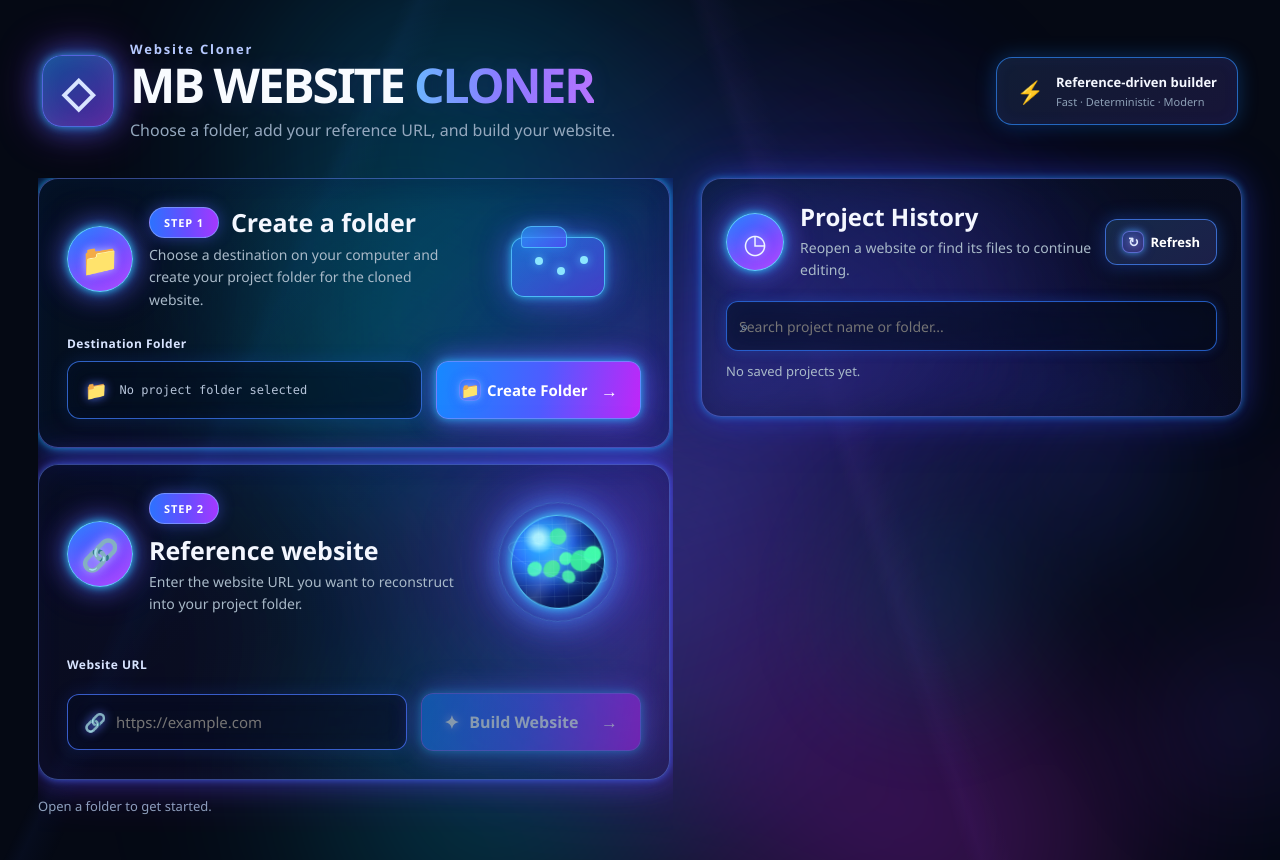
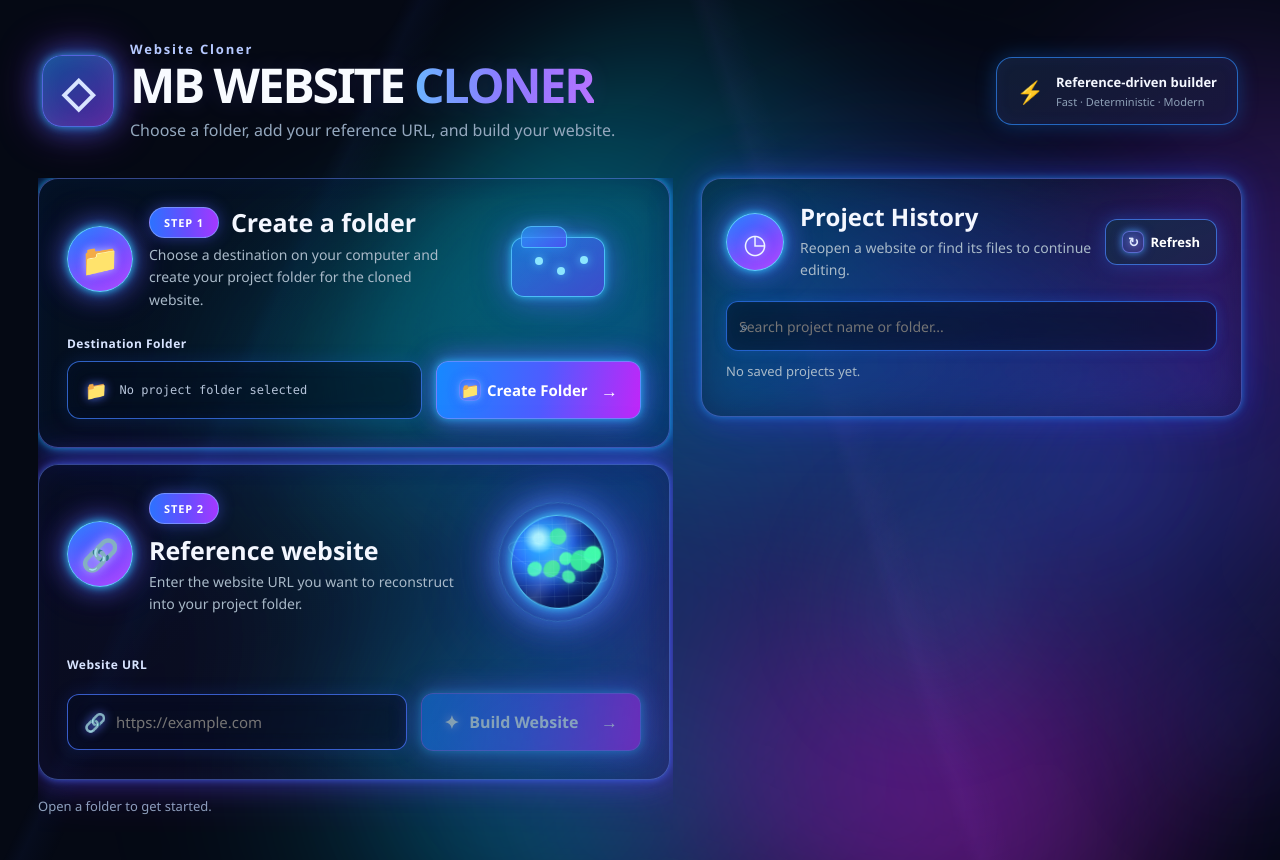
Before and after one commit to marcelino09327228053-stack/website-cloner, a FastAPI app: page / in a window 1280 px wide. Run offline with FastAPI, Linux system fonts and the light colour scheme; data that the repository does not hold is empty.

Commit message:
Automatic pre-AI-edit checkpoint

```diff
--- a/static/style.css
+++ b/static/style.css
@@ -1039,19 +1039,22 @@ body::after{
   content:"";
   position:fixed;
   z-index:-2;
-  width:70vw;
-  height:70vw;
-  left:-15vw;
-  top:-20vw;
-  border-radius:50%;
+  width:100vw;
+  height:90vw;
+  left:-20vw;
+  top:-22vw;
+  border-radius:46%;
   pointer-events:none;
   background:
-    radial-gradient(circle at 35% 35%,rgba(0,187,255,.34),transparent 34%),
-    radial-gradient(circle at 66% 48%,rgba(75,82,255,.32),transparent 38%),
-    radial-gradient(circle at 52% 72%,rgba(184,45,255,.28),transparent 36%);
-  filter:blur(70px);
-  opacity:.9;
-  animation:ambientLightMove 15s ease-in-out infinite alternate;
+    radial-gradient(circle at 18% 24%,rgba(0,221,255,.38),transparent 27%),
+    radial-gradient(circle at 42% 36%,rgba(28,139,255,.36),transparent 30%),
+    radial-gradient(circle at 66% 48%,rgba(75,82,255,.36),transparent 30%),
+    radial-gradient(circle at 78% 26%,rgba(143,55,255,.30),transparent 25%),
+    radial-gradient(circle at 52% 72%,rgba(184,45,255,.32),transparent 29%),
+    radial-gradient(circle at 22% 78%,rgba(21,154,255,.26),transparent 25%);
+  filter:blur(62px);
+  opacity:1;
+  animation:ambientLightMove 10.5s ease-in-out infinite alternate;
 }
 main::before{
   content:"";
```
